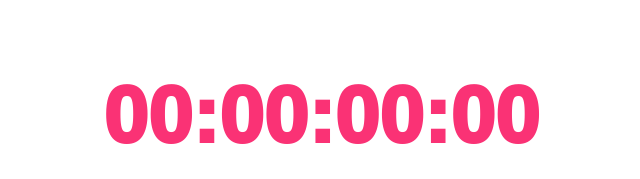
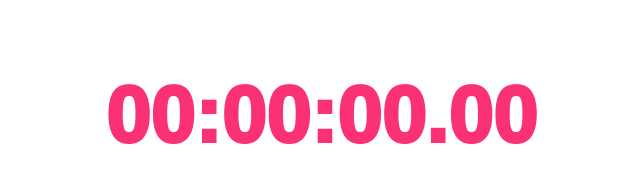
Before and after one commit to realBruno/stopwatch, a plain HTML site: page index.html in a window 1280 px wide. Both pictures are taken after a click on the button "Reset". Shown: the part 209-388 px from the top of the page, 319-959 px from the left. Drawn offline with Linux system fonts and the light colour scheme.

Commit message:
Minor changes

```diff
--- a/index.html
+++ b/index.html
@@ -25,7 +25,7 @@
     <main>
 
         <div id="timer">
-            <h1 id="time">00:00:00:00</h1>
+            <h1 id="time">00:00:00.00</h1>
         </div>
 
         <div id="div_buttons">
--- a/script.js
+++ b/script.js
@@ -26,7 +26,7 @@ function reset() {
     start_time = 0;
     elapsed = 0;
     running = false;
-    time.textContent = `00:00:00:00`;
+    time.textContent = `00:00:00.00`;
 }
 
 /* FUNCTION TO UPDATE TIME */
@@ -44,7 +44,7 @@ function update(){
     seconds = String(seconds).padStart("2", 0);
     milliseconds = String(milliseconds).padStart("2", 0);
 
-    time.textContent = `${hours}:${minutes}:${seconds}:${milliseconds}`;
+    time.textContent = `${hours}:${minutes}:${seconds}.${milliseconds}`;
 }
 
 /* DARK & LIGHT MODE */
```
Also changed, not shown: img/counter.png (deleted), img/dark_mode.png (added), img/light_mode.png (added), 1 other file.
